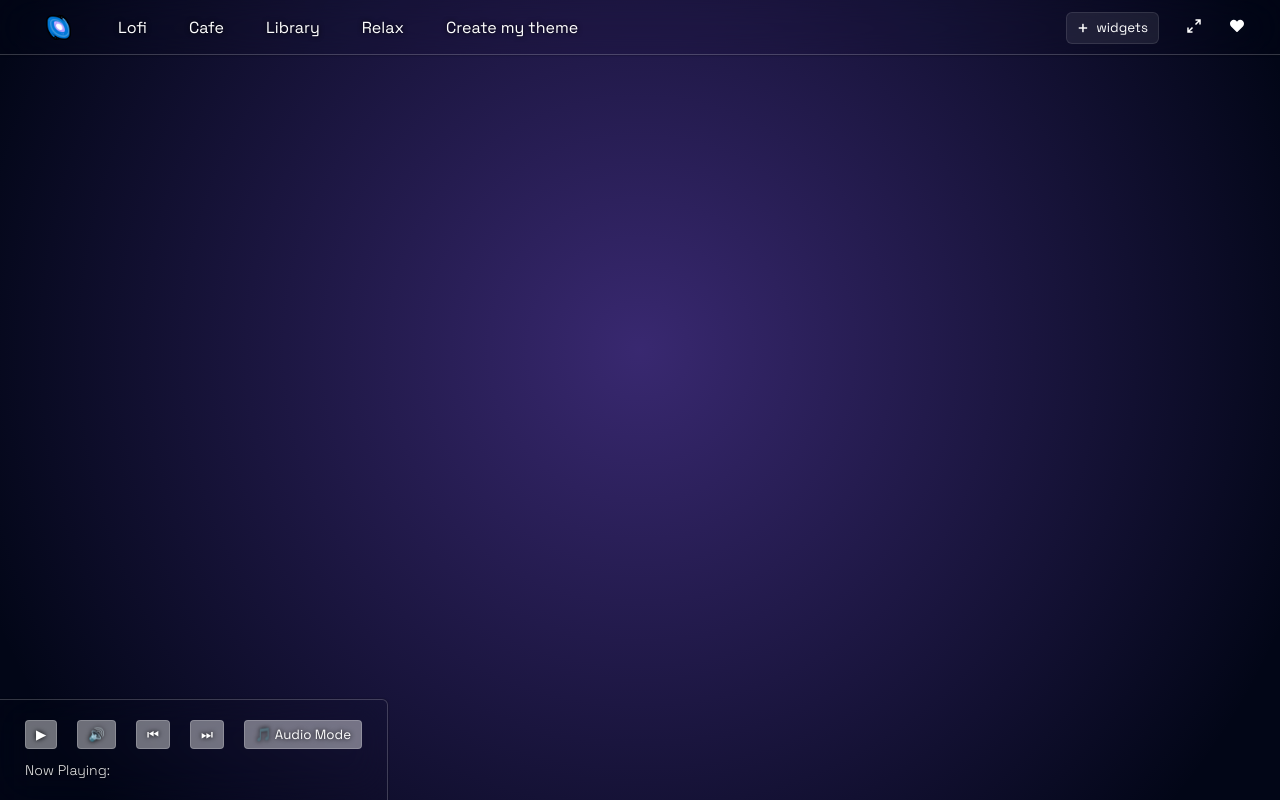
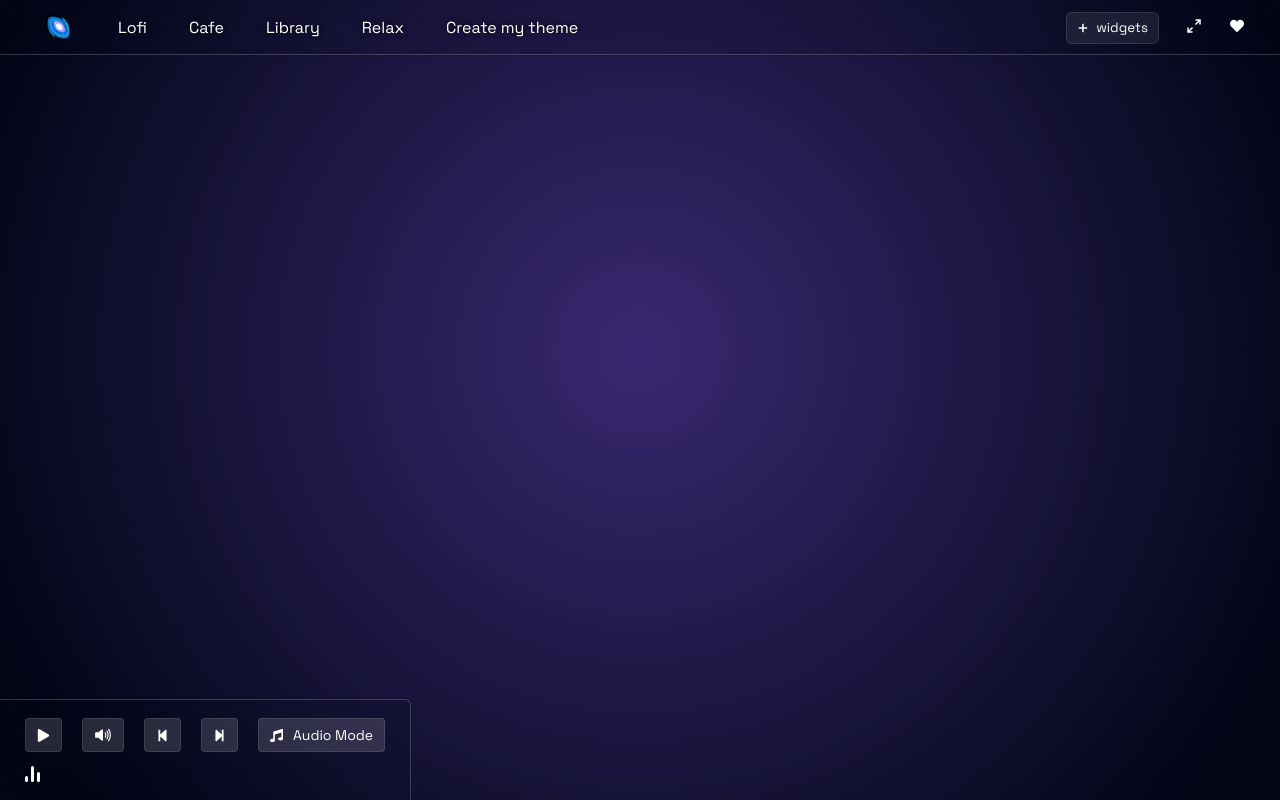
Before and after one commit to divasgt/zenstation, a React (Vite) app: page / in a window 1280 px wide. Both pictures are taken after a click on the button "Lofi". Built offline with nearby package versions, Linux system fonts and the light colour scheme; no server answers.

Commit message:
Enhance Bottom bar styles and add audio visualizer

```diff
--- a/src/App.jsx
+++ b/src/App.jsx
@@ -7,6 +7,8 @@ import logoImg from "./assets/milky-way_1f30c.png"
 import homepageBgImage from "./assets/night-sky-stars1.jpg"
 import "./aurora.css"
 import { IoIosClose } from 'react-icons/io';
+import { FaPlay, FaPause, FaStepBackward, FaStepForward, FaVideo, FaMusic } from 'react-icons/fa';
+import { IoVolumeHigh, IoVolumeMute } from 'react-icons/io5';
 
 export default function App() {
   const [theme, setTheme] = useState("default")
@@ -281,23 +283,34 @@ export default function App() {
     <>
       <div className="player-info-and-controls">
         <div className="player-controls">
-          <button onClick={togglePlay} aria-label={isPlaying ? "Pause" : "Play"}>
-            {isPlaying ? "⏸" : "▶"}
+          <button onClick={togglePlay} aria-label={isPlaying ? "Pause" : "Play"} >
+            {isPlaying ? <FaPause /> : <FaPlay />}
           </button>
-          <button onClick={toggleMute} aria-label={isMuted ? "Unmute" : "Mute"}>
-            {isMuted ? "🔇" : "🔊"}
+          <button onClick={toggleMute} aria-label={isMuted ? "Unmute" : "Mute"} >
+            {isMuted ? <IoVolumeMute style={{width: "18px", height: "18px"}} /> : <IoVolumeHigh style={{width: "18px", height: "18px"}} />}
           </button>
-          <button onClick={() => handleNextOrPrevious("previous")} aria-label="Previous track">
-            ⏮
+          <button onClick={() => handleNextOrPrevious("previous")} aria-label="Previous track" >
+            <FaStepBackward />
           </button>
-          <button onClick={() => handleNextOrPrevious("next")} aria-label="Next track">
-            ⏭
+          <button onClick={() => handleNextOrPrevious("next")} aria-label="Next track" >
+            <FaStepForward />
           </button>
-          <button onClick={() => setIsHidden(prev => !prev)}>{isHidden ? "🎥 Video Mode" : "🎵 Audio Mode"}</button>
+          <button onClick={() => setIsHidden(prev => !prev)} style={{fontSize: "14px"}}>
+            {isHidden
+              ? <><FaVideo />Video Mode</>
+              : <><FaMusic />Audio Mode</>
+            }
+          </button>
         </div>
-        <div className="video-title">
-          <span>Now Playing: </span>
-          {videoTitle}</div>
+
+        <div className="video-title-container">
+          <div className="visualizer-container">
+            <div className={`visualizer-bar ${isPlaying ? 'playing' : ''}`}></div>
+            <div className={`visualizer-bar ${isPlaying ? 'playing' : ''}`}></div>
+            <div className={`visualizer-bar ${isPlaying ? 'playing' : ''}`}></div>
+          </div>
+          <span>{videoTitle}</span>
+        </div>
       </div>
 
       <div className="player-wrapper" tabIndex={-1} style={isHidden ? {display: "none"} : null}>
--- a/src/styles/player.css
+++ b/src/styles/player.css
@@ -4,10 +4,10 @@
   position: fixed;
   left: 0;
   bottom: 0;
-  padding: 20px 25px;
-  gap: 10px;
+  padding: 18px 25px;
+  gap: 14px;
   border-top-right-radius: 6px;
-  max-width: 770px;
+  max-width: 650px;
 
   /* blur effect styles */
   background-color: rgba(0,0,0, 0.05);
@@ -23,6 +23,22 @@
   display: flex;
   gap: 20px;
 }
+.player-controls > button {
+  display: flex;
+  align-items: center;
+  gap: 10px;
+
+  /* padding: 7px 10px 3px 10px; */
+  padding: 7px 11px;
+  background-color: rgba(239, 239, 239, 0.15);
+  border: 1px solid rgba(255, 255, 255, 0.1);
+  border-radius: 4px;
+  cursor: pointer;
+}
+.player-controls > button > * {
+  width: 13px;
+  height: 13px;
+}
 .player-controls > button:hover {
   transition: opacity 0.1s ease;
 }
@@ -30,28 +46,50 @@
   opacity: 0.7;
 }
 
-.player-info-and-controls > .video-title {
-  font-weight: 500;
+
+.player-info-and-controls > .video-title-container {
+  font-size: 15px;
   text-shadow: 0 0 5px rgba(0,0,0, 1);
   vertical-align: middle;
+  display: flex;
+  align-items: center;
+  gap: 10px;
 }
 
-.player-info-and-controls > .video-title > span {
-  color: rgb(230, 230, 230);
-  font-weight: 100;
-  font-size: 14px;
-  margin-right: 8px;
+.video-title-container > span {
+  white-space: nowrap;
+  overflow: hidden;
+  text-overflow: ellipsis;
 }
 
+.visualizer-container {
+  display: flex;
+  align-items: flex-end;
+  gap: 3px;
+  height: 16px;
+}
+.visualizer-bar {
+  width: 3px;
+  background-color: #fff;
+  border-radius: 2px;
+  animation-duration: 1.2s;
+  animation-timing-function: ease-in-out;
+  animation-iteration-count: infinite;
+}
+.visualizer-bar.playing {
+  animation-name: bounce;
+}
+.visualizer-bar:nth-child(1) { height: 40%; animation-delay: 0.2s; }
+.visualizer-bar:nth-child(2) { height: 100%; animation-delay: 0s; }
+.visualizer-bar:nth-child(3) { height: 60%; animation-delay: 0.4s; }
 
-.player-controls > button {
-  padding: 5px 10px;
-  background-color: rgba(239, 239, 239, 0.449);
-  border: 1px solid rgba(255, 255, 255, 0.2);
-  border-radius: 4px;
-  text-shadow: 0 0 5px rgba(0,0,0, 1);
-
-  cursor: pointer;
+@keyframes bounce {
+  0%, 100% {
+    transform: scaleY(0.2);
+  }
+  50% {
+    transform: scaleY(1);
+  }
 }
 
 .player-wrapper {
@@ -78,9 +116,9 @@
 
 @media (max-width: 820px) {
   .player-info-and-controls {
-    width: 100vw;
-    border-radius: 0;
+    max-width: unset;
+    right: 0;
     border-top-right-radius: 0;
-    padding: 15px 20px;
+    padding: 18px 20px;
   }
 }
```
